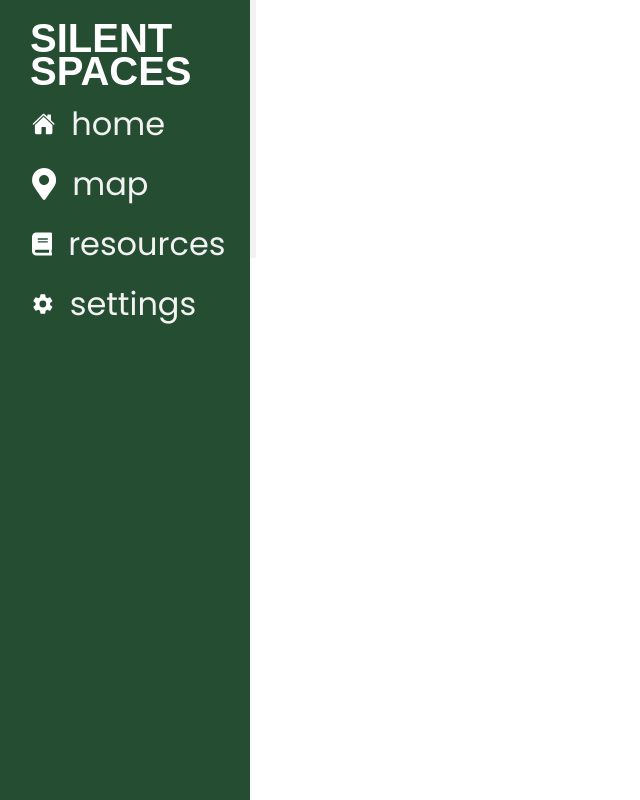
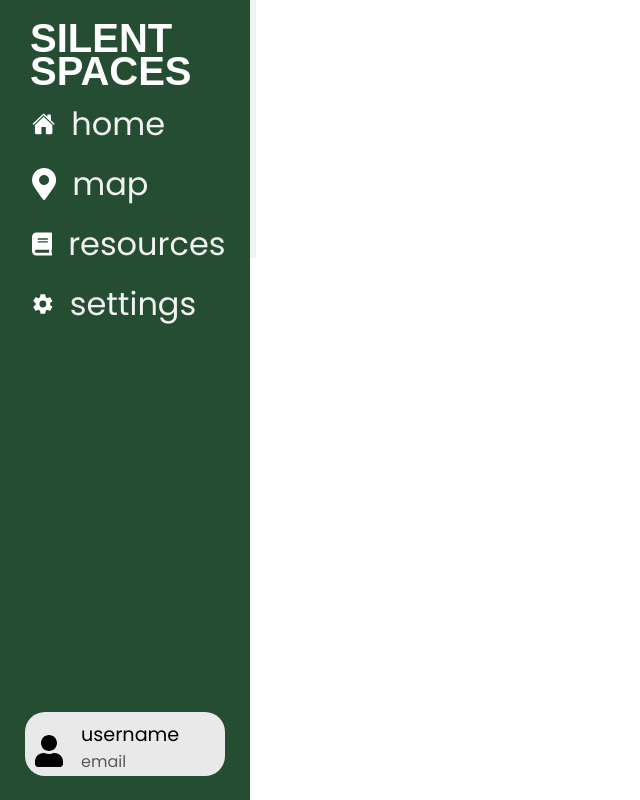
Before and after one commit to Olympicene/Silent-Spaces, a React (Create React App) app in the folder Coding Project/client/: page /menu in a window 1280 px wide. Shown: the whole page, without its empty margins (0-640 px from the left). Built offline with nearby package versions, Linux system fonts and the light colour scheme; no server answers.

Commit message:
added profile section

```diff
--- a/Coding Project/client/src/components/NavBar/NavBar.css
+++ b/Coding Project/client/src/components/NavBar/NavBar.css
@@ -2,6 +2,7 @@
   box-sizing: border-box;
   margin: 0;
   padding: 0;
+  font-family: 'poppins', sans-serif;;
 }
 
   .nav-menu.active {
@@ -29,7 +30,6 @@
     background-color: #254D32;
     color: #F2F2F2;
     font-size: 2rem;
-    font-family: 'poppins', sans-serif;
     width: 95%;
     height: 100%;
     display: flex;
@@ -53,6 +53,17 @@
     background-color: #254D32;
   }
 
+  .profile-section {
+    width: 80%;
+    height : 4rem;
+    position: absolute;
+    bottom: 1.5rem;
+    background-color: #E9E9E9;
+    margin-left: 25px;
+    border-radius: 20px;
+    padding: 0.5rem;
+  }
+
   span {
     margin-left: 1rem;
   }
--- a/Coding Project/client/src/components/NavBar/NavBar.js
+++ b/Coding Project/client/src/components/NavBar/NavBar.js
@@ -2,6 +2,7 @@ import React from 'react'
 import { Link } from 'react-router-dom'
 import {NavbarData} from './NavbarData'
 import { IconContext } from 'react-icons';
+import * as FaIcons from "react-icons/fa";
 import './NavBar.css';
 
 function NavBar() {
@@ -10,8 +11,8 @@ function NavBar() {
       <IconContext.Provider value={{color:"#ffff", size:"2rem"}}>
       <nav className='nav-menu active'>
         <ul className='nav-menu-items'>
-        <h1 style={{marginTop:"1rem"}}>SILENT</h1>
-        <h1>SPACES</h1>
+          <h1 style={{marginTop:"1rem"}}>SILENT</h1>
+          <h1>SPACES</h1>
           {NavbarData.map((item, index) => {
             return (
               <li key = {index} className={item.className}>
@@ -22,7 +23,13 @@ function NavBar() {
               </li>
             )
           })}
-
+          <div className='profile-section'>
+            <FaIcons.FaUser style={{color:"black", size:"2rem", marginRight:"1rem"}}/>
+            <div style={{display:"inline-block"}}>
+              <p style={{fontSize:"1.2rem"}}>username</p>
+              <p style={{fontSize:"1rem", color:"#595A5E"}}>email</p>
+            </div>
+          </div>
         </ul>
       </nav>
       </IconContext.Provider>
--- a/Coding Project/client/src/components/NavBar/NavbarData.js
+++ b/Coding Project/client/src/components/NavBar/NavbarData.js
@@ -1,7 +1,6 @@
 import React from 'react'
 import * as Io5Icons from "react-icons/io5";
 import * as FaIcons from "react-icons/fa";
-import * as IoIcons from "react-icons/io";
 
 export const NavbarData = [
     {
```
